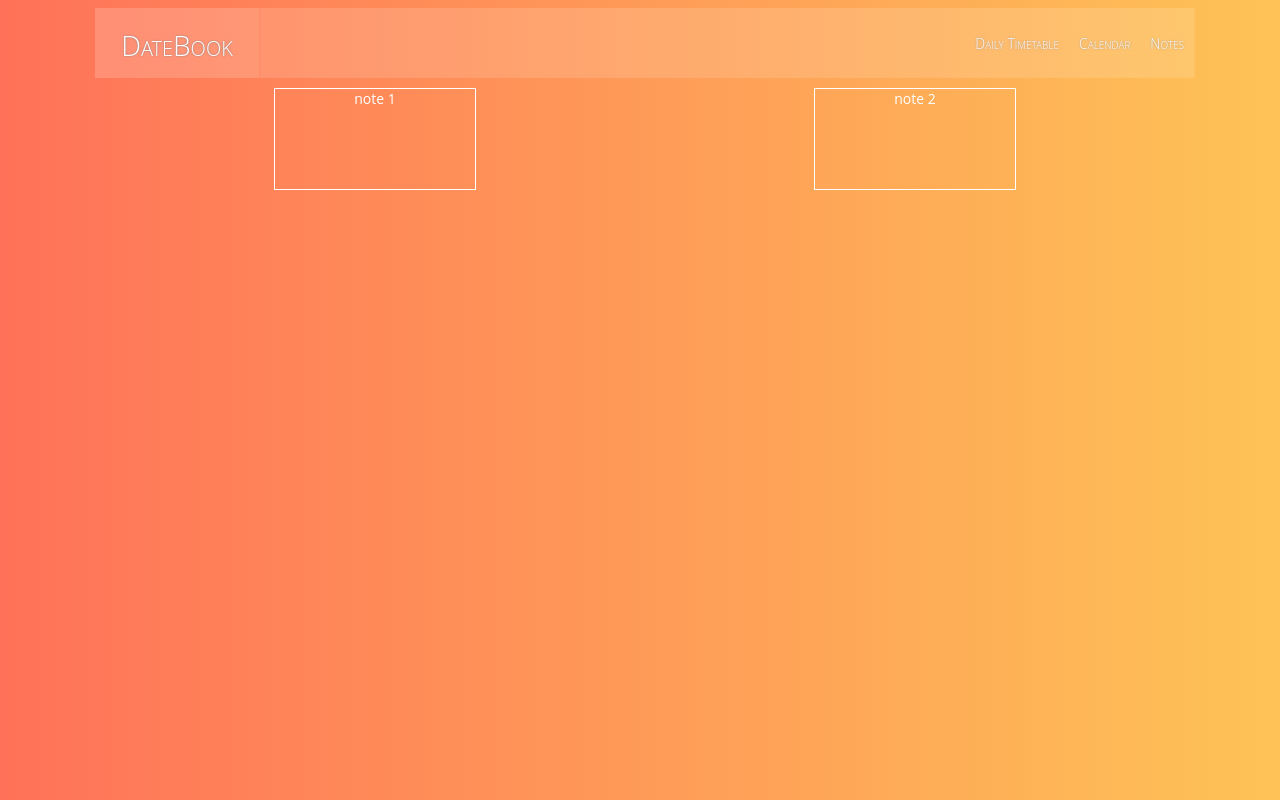
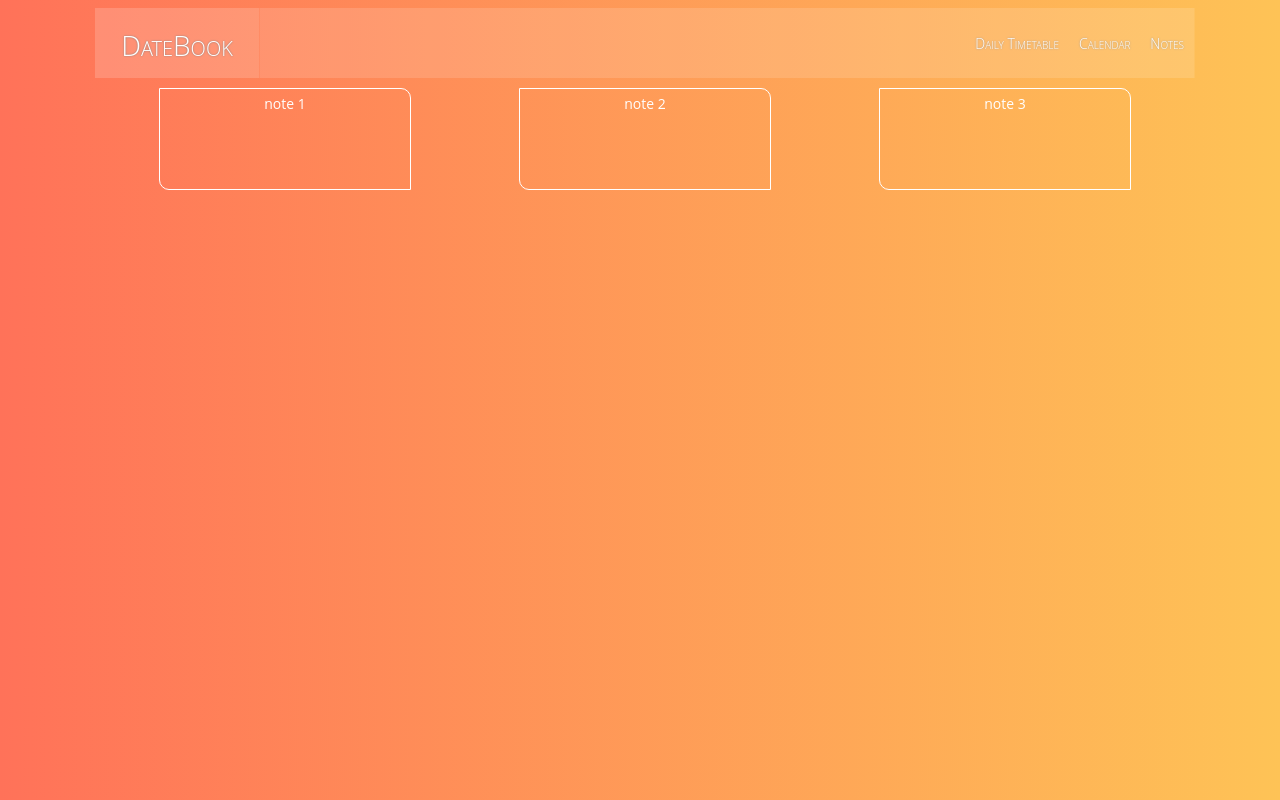
Before and after one commit to DTyulyukina/NBookReact, a React (Create React App) app: page /notes in a window 1280 px wide. Built offline with nearby package versions, Linux system fonts and the light colour scheme.

Commit message:
update css template notes

```diff
--- a/src/Components/NBook/Notes/Notes.js
+++ b/src/Components/NBook/Notes/Notes.js
@@ -3,7 +3,11 @@ import React from 'react';
 
 function Notes(props){
    return (
-        <div className="note">note {props.id}</div>
+        <div className="note">
+            <div className="text">
+                note {props.id}
+            </div>
+        </div>
     );
 }
 
--- a/src/Components/NBook/Notes/Notes.scss
+++ b/src/Components/NBook/Notes/Notes.scss
@@ -6,9 +6,14 @@
     padding: 10px;
 
     .note{
-        width: 200px;
+        width: 250px;
         height: 100px;
         border: 1px solid #fff;
         margin: 0 auto;
+        border-radius: 0 10px;
+
+        .text{
+            margin: 5px;
+        }
     }
 }
--- a/src/Components/NBook/Notes/dates.js
+++ b/src/Components/NBook/Notes/dates.js
@@ -6,6 +6,10 @@ const datas = [
     {
         id: 2,
         text: "New event 2"
+    },
+    {
+        id: 3,
+        text: "New event 3"
     }
 ];
 
```
